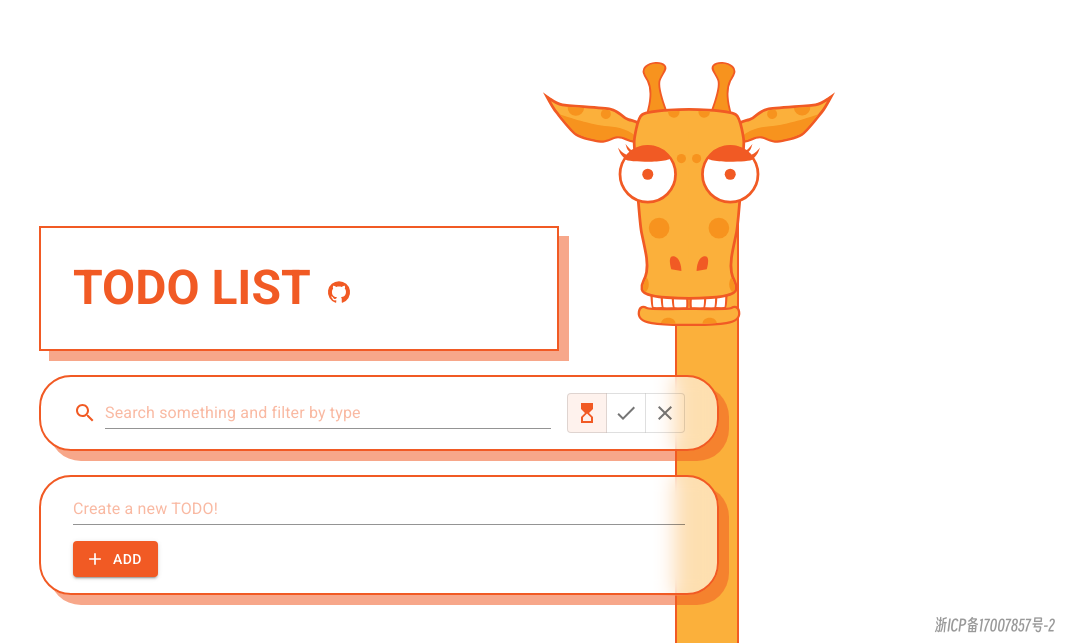
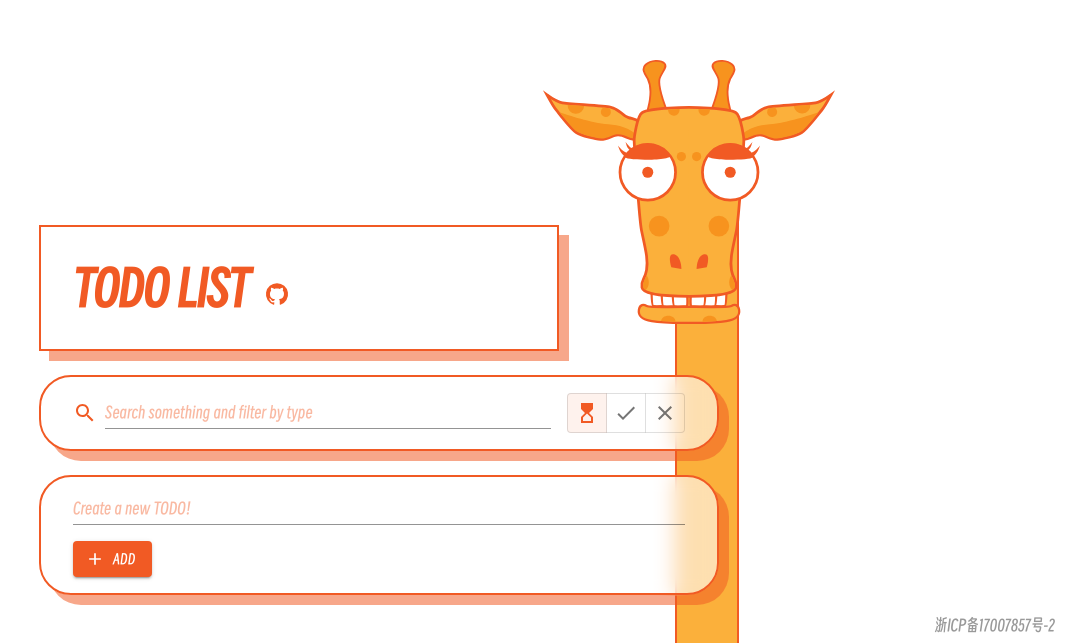
Before and after one commit to StreakingMan/react-todo-app, a React (Vite) app: page / in a window 1280 px wide. Shown: the part 157-800 px from the top of the page, without its empty margins (201-1280 px from the left). Built offline with nearby package versions, Linux system fonts and the light colour scheme.

Commit message:
chore: mui font hack

```diff
--- a/src/App.scss
+++ b/src/App.scss
@@ -1,14 +1,22 @@
 @font-face {
-    font-family: "smiley-sans";
+    font-family: smiley-sans;
     font-style: normal;
     font-display: swap;
-    src: url("./fonts/SmileySans-Oblique.ttf.woff2") format("woff2");
+    src: url('./fonts/SmileySans-Oblique.ttf.woff2') format('woff2');
 }
 
 html,
 body {
     overflow-x: hidden;
-    font-family: 'smiley-sans', serif;
+    font-family: smiley-sans, serif;
+    margin: 0;
+    padding: 0;
+}
+
+input,
+textarea,
+button {
+    font-family: smiley-sans, serif !important;
 }
 
 ::-webkit-scrollbar {
--- a/src/components/Info/index.module.scss
+++ b/src/components/Info/index.module.scss
@@ -1,5 +1,5 @@
 .info {
-    background-color: rgba(255, 255, 255, 0.6);
+    background-color: rgb(255 255 255 / 60%);
     backdrop-filter: blur(10px);
     padding: 32px;
     border: 2px solid #f15a24;
@@ -9,4 +9,10 @@
         margin-top: -100px;
         margin-right: 160px;
     }
+
+    h1 {
+        font-weight: 700;
+        margin: 0;
+        font-size: 3rem;
+    }
 }
--- a/src/components/Info/index.tsx
+++ b/src/components/Info/index.tsx
@@ -2,13 +2,13 @@ import React, { FC } from 'react';
 import classnames from 'classnames';
 import style from './index.module.scss';
 import { InfoProps } from './interface';
-import { Box, Typography } from '@mui/material';
+import { Box } from '@mui/material';
 import { GitHub } from '@mui/icons-material';
 
 const Info: FC<InfoProps> = () => {
     return (
         <Box className={classnames(style.info)}>
-            <Typography fontWeight={700} variant="h3" component="h1">
+            <h1>
                 TODO LIST
                 <GitHub
                     sx={{ ml: 2, cursor: 'pointer' }}
@@ -19,7 +19,7 @@ const Info: FC<InfoProps> = () => {
                         );
                     }}
                 />
-            </Typography>
+            </h1>
         </Box>
     );
 };
--- a/src/index.scss
+++ /dev/null
@@ -1,5 +0,0 @@
-html,
-body {
-    margin: 0;
-    padding: 0;
-}
--- a/src/main.tsx
+++ b/src/main.tsx
@@ -1,11 +1,6 @@
 import React from 'react';
 import ReactDOM from 'react-dom';
-import './index.scss';
 import App from './App';
-import '@fontsource/roboto/300.css';
-import '@fontsource/roboto/400.css';
-import '@fontsource/roboto/500.css';
-import '@fontsource/roboto/700.css';
 
 ReactDOM.render(
     <React.StrictMode>
```
